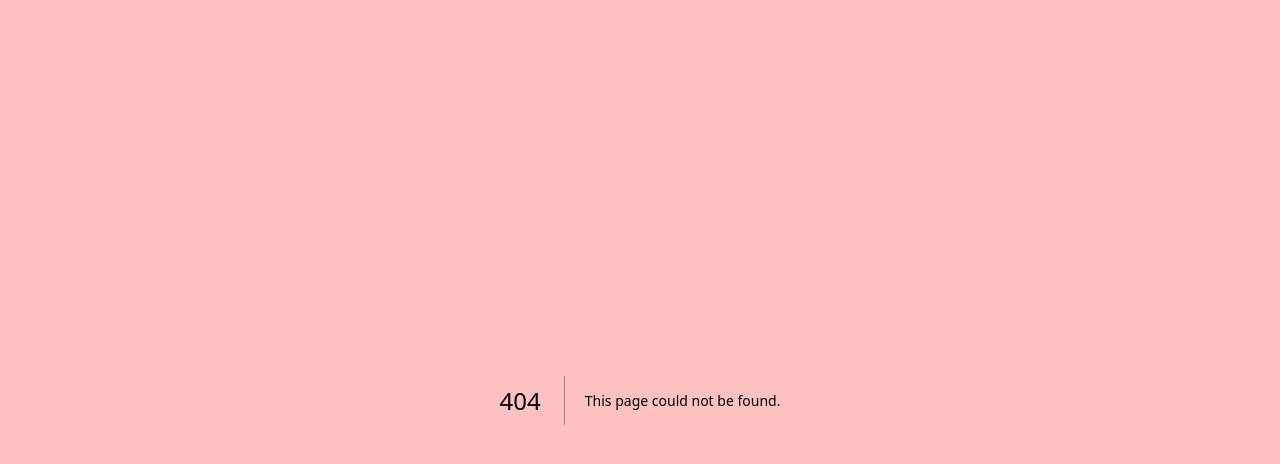
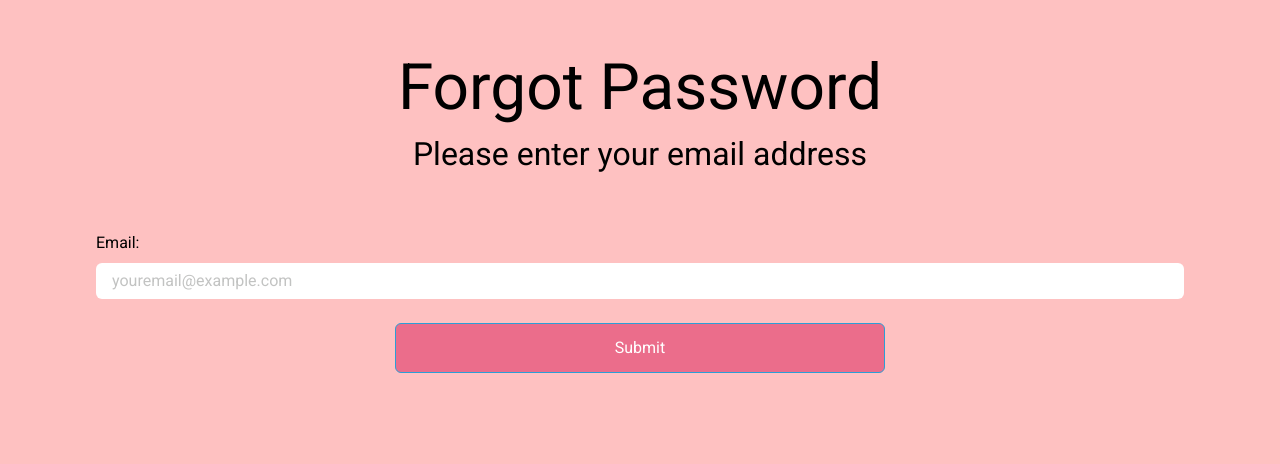
Before and after one commit to BradyRhora/PRJ666-Careo, a Next.js app in the folder careo/: page /forgot in a window 1280 px wide. Before the commit this address had no page. Shown: the top 464 px of the page. Built offline with nearby package versions, Linux system fonts and the light colour scheme.

Commit message:
added forgot password page

```diff
--- /dev/null
+++ b/careo/pages/forgot.js
@@ -0,0 +1,40 @@
+import styles from "@/styles/Home.module.css";
+import { Inter } from "next/font/google";
+import Head from "next/head";
+import { Alert, Button, Form } from "react-bootstrap";
+import { useState } from 'react';
+
+const inter = Inter({ subsets: ["latin"] });
+
+export default function Forgot() {
+    const [email, setEmail] = useState("");
+    function submitEmail(){
+        console.log('Email submitted');
+    }
+    return(
+        <>
+            <Head>
+                <title>Forgot Password</title>
+                <meta name="description" content="Forgot Password" />
+                <meta name="viewport" content="width=device-width, initial-scale=1" />
+                <link rel="icon" href="/favicon.ico" />
+            </Head>
+            <div className="header-text">
+                <h1>Forgot Password</h1>
+                <h4>Please enter your email address</h4>
+            </div>
+            <div className='centered' style={{paddingTop: '50px'}}>
+                <Form id="login-form">
+                    <Form.Group>
+                        <Form.Label>Email:</Form.Label>
+                        <Form.Control type="text" value={email} onChange={(e)=>{setEmail(e.target.value)}}id="email" name="email" placeholder="youremail@example.com"></Form.Control>
+                    </Form.Group>
+                    <br/>
+                    <div className="centered">
+                        <Button variant="primary" onClick={submitEmail}>Submit</Button>
+                    </div>
+                </Form>
+            </div>
+        </>
+    );
+}
--- a/careo/pages/login.js
+++ b/careo/pages/login.js
@@ -31,7 +31,7 @@ export default function Login(){
                     <br />
                     <div className="spaced-apart">
                         <Form.Check style={{width:'auto'}} type="checkbox" label="Remember Me" />
-                        <a href="pages/forgot-password">Forgot password?</a>
+                        <a href="forgot">Forgot password?</a>
                     </div>
                     <br />
                     <div className="spaced-apart">
```
